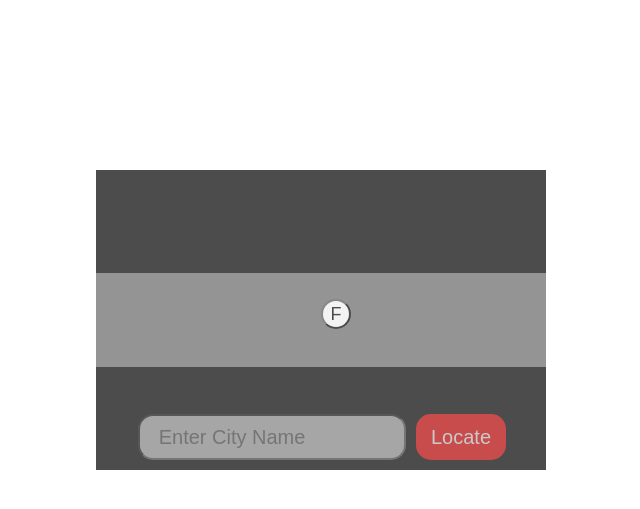
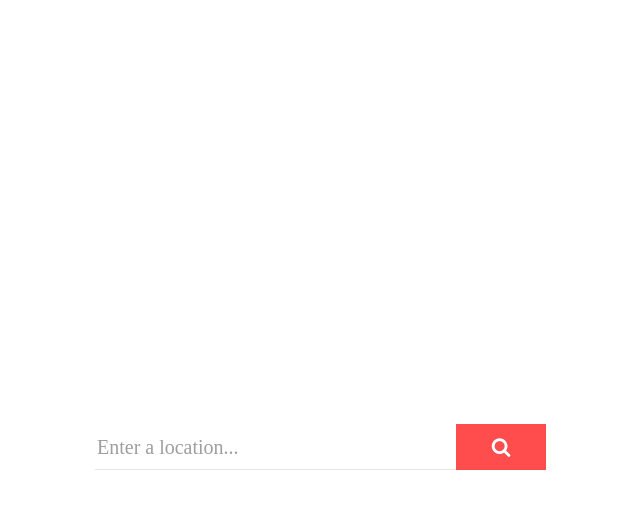
Before and after one commit to dinhjeffrey/dinhjeffrey.github.io, a PHP site: page /weather/weather.html in a window 1280 px wide. Shown: the top 509 px of the page, without its empty margins (310-950 px from the left). Run offline with PHP 8.4, Linux system fonts and the light colour scheme; some libraries are stand-ins or nearby versions.

Commit message:
weather page, still need to do 7 day forecast, later though

```diff
--- a/weather/weather.css
+++ b/weather/weather.css
@@ -11,27 +11,30 @@
   position : relative;
 }
 
+
+/*transparency of weather box is changeable via opacity*/
 .weather {
   opacity: 0.7;
-  background-color: #000;
+  background-color: white;
   font-size: 2em;
-  color: #000;
-  text-align: center;
   height: 300px;
   width: 450px;
   position: absolute;
   top: 30%;
   left: 45%;
   margin: -70px 0 0 -170px;
+  font-family:avenir;
+  color: #666666;
 }
 
+/*temperature box*/
 .temp {
   position: relative;
   top: 50%;
   transform: translateY(-50%);
-  background-color : #666;
-  padding-bottom: 20px;
-}
+  background-color : white;
+/*  padding-bottom: 20px;
+*/}
 
 .temp li {
   display : inline;
@@ -44,32 +47,35 @@
 
 #search {
   height: 40px;
-  width: 13em;
+  width: 18em;
   position: absolute;
-  bottom: 10px;
-  right: 7em;
+  bottom: 0.1px;
+  right: 4.35em;
   outline: none;
   font-size: 20px;
-  opacity : 0.5;
-  border-radius: 15px;
+  opacity : 1;
+  font-family: avenir;
+  border:0;
+  outline:0;
+  border-bottom: 0.1px solid #ddd;
 }
 
+button:focus {outline:0;}
 #locate {
   height: 46px;
   width: 20%;
   background-color: red;
   position: absolute;
-  bottom: 10px;
-  right: 2em;
+  bottom: 0.001px;
+  right: 0em;
   outline: none;
   border : 0;
   font-size: 20px;
   color : #FFF;
-  opacity : 0.7;
-  border-radius: 15px;
+  opacity : 1;
 }
 
-#convert {
+/*#convert {
   height: 30px;
   width: 30px;
   border-radius: 25px;
@@ -78,4 +84,43 @@
   top: 26px;
   outline : none;
   font-size: 18px;
-}
+  }*/
+
+  .sunrise{
+    position: relative;
+    font-family: avenir;
+    font-size: 16px;
+    top:-68px;
+  }
+  button.link {
+    background:none;border:none;
+  }
+
+
+
+  .cityCountry{
+    font-size: 16px;
+    font-family: avenir;
+    position: relative;
+    text-align: right;
+    right: 3px;
+    top: -48px;
+  }
+
+  #temp{
+    font-family: 'Avenir Next';
+    font-weight: bold;
+    font-size: 55px;
+    color:black;
+    position:relative;
+  }
+
+  #data{
+    font-family: 'Avenir Next';
+    font-weight: bold;
+    font-size: 40px;
+    color:black;
+    position:relative;
+    top:-25px;
+    right: -9.5px;
+  }
--- a/weather/weather.html
+++ b/weather/weather.html
@@ -38,24 +38,29 @@
   <div class="body">
     <div class="main"></div>
     <div class="block">
+
       <div class="weather animated zoomIn">
         <div class="temp">
-        <li id="icon"><span> </span></li>
-        <li id="temp"><span></span></li>
-        <button id="convert">F</button><br/>
-        <li id="city"><span> </span></li><br/>
+          <div class="cityCountry"><li id="city"><span></span></li><li id="country"></li></div>
+
+          <div class="sunrise"><li id="sunrise"><span></span></li><br>
+
+            <li id="sunset"><span></span></li><br></div>
+            <!-- <li id="icon"><span> </span></li> -->
+            <button class="link"><li id="temp"><span></span></li></button><br/>
+
             <li id="data"><span></span></li>
           </div>
           <div class="city">
-        <input id="search" type="text" name="Test" placeholder="   Enter City Name"/>
-        <button id="locate">Locate</button>
+            <input id="search" type="text" name="Test" placeholder="Enter a location..."/>
+            <button id="locate"><i class="fa fa-search"></i></button>
           </div>
         </div>
       </div>
     </div>
 
 
-
+    <script type="text/javascript" src="date.js"></script>
     <script src="https://cdnjs.cloudflare.com/ajax/libs/jquery/2.1.3/jquery.min.js"></script>
     <script src="weather.js"></script>
   </body></html>
--- a/weather/weather.js
+++ b/weather/weather.js
@@ -1,4 +1,3 @@
-//Checkout FreeCodeCamp : http://www.freecodecamp.com/
 
 function geoLocation() {
   function getCity(latlng) {
@@ -44,56 +43,75 @@
     processUserLoc();
   }
 
+// uses api.openweathermap.org for weather
+
 function weather(city){
   var url = "http://api.openweathermap.org/data/2.5/weather?";
   var key = "3a53d3f03d189f460e7bd9e53adfa628"
   //console.log(url + 'q=' + city + "&APPID=" + key +"&units=metric");
-
+  // main is temp, pressure humidity, temp min, temp max
+  // weather is id, main, description, icon
+  // temp is is first teamp of data.weather. toFixed keeps it to 1 decimal place. &deg; is the small o C.
+  // we get unix timestamp and convert it using new Date * 1000 because that's how we get current date. We get hours and minutes. subtract 12 from PM hour to get it in 12 hour format.
+  // name is name of city
   $.getJSON(url + 'q=' + city + "&APPID=" + key +"&units=metric", function(data){
-    var main = data.main, weather = data.weather[0], temp = main.temp.toFixed(1) + "&deg; C", name = data.name;
-    document.getElementById('temp').innerHTML = temp;
+    var main = data.main, weather = data.weather[0], temp = main.temp.toFixed(1), name = data.name,
+    country = data.sys.country, sunrise = new Date(data.sys.sunrise * 1000), sunset = new Date(data.sys.sunset * 1000);
+    var sunIcon = "http://findicons.com/files/icons/2232/wireframe_mono/16/sun.png";
+    document.getElementById('sunrise').innerHTML = '<img src='+sunIcon+'>' + sunrise.getHours() + ":" + sunrise.getMinutes()+"am";
+    var moonIcon = "http://findicons.com/files/icons/1667/iconic/12/moon_fill.png";
+    document.getElementById('sunset').innerHTML = '<img src='+moonIcon+'>' + Number(sunset.getHours()-12) + ":" + sunset.getMinutes()+"pm";
+    document.getElementById('temp').innerHTML = (32 + temp * 1.8).toFixed(0) +  "&deg; F";
     document.getElementById('city').innerHTML = name;
+    document.getElementById('country').innerHTML = ", "+country;
     document.getElementById('data').innerHTML =  weather.description.split(' ').map(function(elem){ return elem[0].toUpperCase() + elem.slice(1)}).join(' ');
-    var icon = "http://openweathermap.org/img/w/" + weather.icon + ".png";
-    document.getElementById('icon').innerHTML = '<img src='+icon+'>';
+    // var icon = "https://openweathermap.org/img/w/" + weather.icon + ".png";
+    // document.getElementById('icon').innerHTML = '<img src='+icon+'>';
     background(name);
     setBackgroundGif(weather.main);
   });
 
 };
 
+
+
 function converter(temp){
-  var temp2 = temp.slice(0,2);
-  if(temp[temp.length - 1] === 'C'){
-    document.getElementById('convert').innerHTML = 'C';
-    return (32 + temp2 * 1.8).toFixed(1)  +  "&deg; F";
+  var temp2 = temp.slice(0,2); // 2 digits
+  if(temp[temp.length - 1] === 'C'){ //
+    document.getElementById('temp').innerHTML = Math.round(32 + temp2 * 1.8).toFixed(1)  +  "&deg; F";
   }
   if(temp[temp.length - 1] === 'F') {
-    document.getElementById('convert').innerHTML = 'F';
-    return Math.round((temp2 - 32) / 1.8).toFixed(1) +  "&deg; C";
+    document.getElementById('temp').innerHTML = Math.round((temp2 - 32) / 1.8).toFixed(1) +  "&deg; C";
   }
 }
-
-$('#convert').click(function(){
-  var temp = document.getElementById('temp').innerHTML;
-  document.getElementById('temp').innerHTML = converter(temp);
+// gets class button link and makes it clicky. gets what is in #temp and assigns to var temp
+// executes function converter on var temp
+$('.link').click(function(){
+  var temperature = document.getElementById('temp').innerHTML;
+  converter(temperature);
 });
 
+// use // instead of https:// to avoid "sorry no imagery here"
 function background(city){
-  var viewUrl = "https://maps.googleapis.com/maps/api/streetview?size=400x400&location=" + city +"&fov=90&heading=235&pitch=10";
+  var viewUrl = "//maps.googleapis.com/maps/api/streetview?size=400x400&location=" + city +"&fov=90&heading=235&pitch=10";
   $('body').append("<style>html { background: url(" + viewUrl + ") no-repeat center center fixed; -webkit-background-size: cover; -moz-background-size: cover;          -o-background-size: cover;          background-size: cover;        }      </style>");
 }
 function setBackgroundGif(type){
   var gifs = {
-    rain : "http://goo.gl/487ir4",
-    dust : "https://goo.gl/kSWjMS",
-    thunderstorm : "http://goo.gl/xz9DAi",
-    clouds : "http://goo.gl/3iX7Dq",
-    haze : "http://goo.gl/0yu6vX",
-    mist : "http://goo.gl/5U7R5V"
+    rain : "https://media.giphy.com/media/rR2AWZ3ip77r2/giphy.gif",
+    thunderstorm : "http://24.media.tumblr.com/tumblr_mc6ev8S1j71r84emlo1_500.gif",
+    clouds : "https://45.media.tumblr.com/7b31ca748a52dc3157cdd8f0a4e174db/tumblr_njh1vl149B1unuxago1_500.gif",
+    clear: "https://media0.giphy.com/media/gIsilviPHZ0iY/200.gif",
+    snow: "https://media0.giphy.com/media/fraFWJOtGih9u/200.gif",
+    drizzle: "https://media3.giphy.com/media/2SwbBd39ak7YY/200.gif",
+    atmosphere: "https://33.media.tumblr.com/f05cf4eaa6970b665ca49d3778b5367a/tumblr_mx1izjy2Di1szg5ddo1_500.gif",
+    extreme: "http://static.comicvine.com/uploads/scale_super/11113/111130700/4755736-3274899146-Yzvq8.gif",
+    additional: "https://s-media-cache-ak0.pinimg.com/originals/f1/14/1e/f1141edf46b06052939f8fa1c890feb6.gif",
   }
   $('.main').append("<style>.main { background: url(" + gifs[type.toLowerCase()] + ") no-repeat center center fixed; -webkit-background-size: cover; -moz-background-size: cover; -o-background-size: cover;          background-size: cover;        }</style>");
 }
+
+
 
 $('#locate').click(function(e){
   var city = $('#search').val();
@@ -106,6 +124,7 @@
   weather(city);
 });
 
+// when pressing enter in search bar, it will click the locate button
 $('#search').keypress(function (e) {
  var key = e.which;
  if(key == 13){
```
Lines whose indentation alone changed are shown as unchanged.
